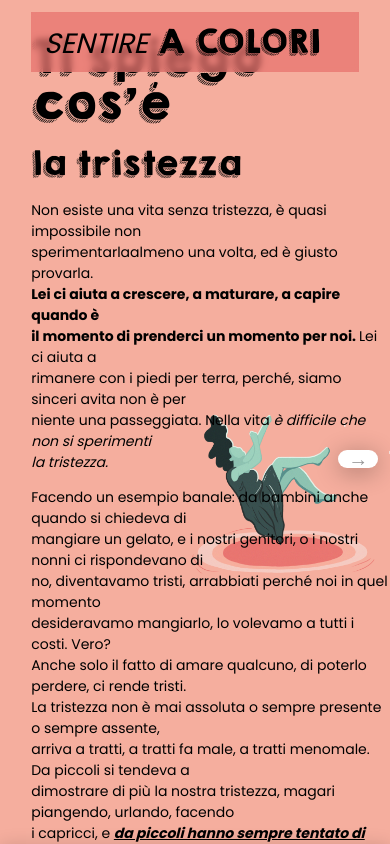
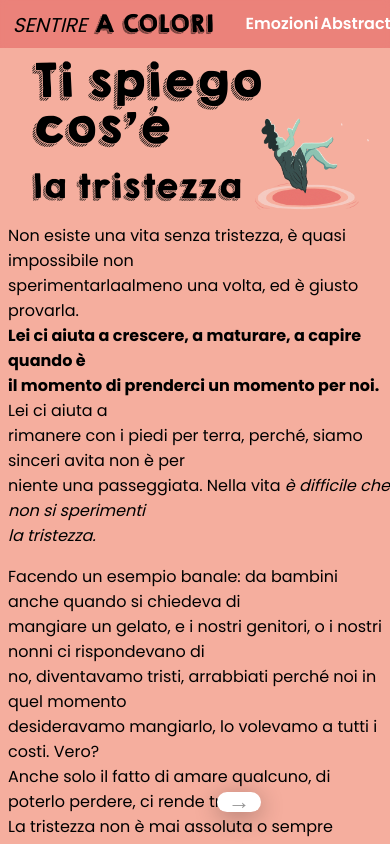
Before and after one commit to Korazza/sentireacolori, a Next.js app: page /emozioni in a window 390 px wide. Shown: the top 844 px of the page. Built offline with nearby package versions, Linux system fonts and the light colour scheme; no server answers.

Commit message:
chore: make pages responsive

```diff
--- a/src/components/Footer.tsx
+++ b/src/components/Footer.tsx
@@ -16,7 +16,9 @@ export default function Footer() {
 				/>
 				<div className={styles.contatti}>
 					<span className={styles.heading}>Contatti</span>
-					<span>sentireacolori@gmail.com</span>
+					<Link href='mailto:sentireacolori@gmail.com' target='_blank'>
+						sentireacolori@gmail.com
+					</Link>
 					<span className={styles.number}>+39 3471234567</span>
 					<Link className={styles.social} href=''>
 						<Image
@@ -43,7 +45,11 @@ export default function Footer() {
 				</div>
 				<div className={styles.emotincolor}>
 					<span className={styles.heading}>Emotincolor</span>
-					<Link className={styles.social} href='#shop'>
+					<Link
+						className={styles.social}
+						href='https://issuu.com/francescabarchiesi/docs/francesca_barchiesi_18417_sentire_a_colori_libro_c'
+						target='_blank'
+					>
 						Fanzine
 					</Link>
 				</div>
--- a/src/styles/Emozioni.module.css
+++ b/src/styles/Emozioni.module.css
@@ -30,6 +30,7 @@
   transform: translateY(-50%);
   box-shadow: 0 0.2em 24px #00000050;
   transition: background-color 100ms cubic-bezier(1, 0.55, 0.25, 0.05);
+  z-index: 100;
 }
 
 .emotionPrevious {
@@ -70,7 +71,6 @@
   font-size: 30px;
 }
 
-
 .content {
   margin-left: 8%;
   font-size: 14px;
@@ -85,3 +85,42 @@
     height: 50%;
   }
 }
+
+@media screen and (width < 768px) {
+  .section {
+    height: fit-content;
+  }
+
+  .section h1 {
+    margin-top: 15%;
+  }
+
+  .content {
+    margin-left: 0.5em;
+    margin-bottom: 2em;
+    font-size: 16px;
+  }
+
+  .emotionPrevious, .emotionNext {
+    position: fixed;
+    top: 95%;
+    width: 2em;
+    margin-left: auto;
+    font-size: 22px;
+  }
+
+  .emotionPrevious {
+    left: 33%;
+  }
+
+  .emotionNext {
+    right: 33%;
+  }
+
+  .imgContainer {
+    width: 40% !important;
+		height: 40% !important;
+    top: -8%;
+    left: 60% !important;
+  }
+}
--- a/src/styles/Footer.module.css
+++ b/src/styles/Footer.module.css
@@ -3,6 +3,7 @@
   font-size: 14px;
   height: fit-content;
   box-shadow: 0 0 16px #00000020;
+  z-index: 50;
 }
 
 .info {
@@ -48,3 +49,21 @@
   background-color: #e7736e;
   color: #ffffff;
 }
+
+@media screen and (width < 768px) {
+  .info {
+    padding: 0 3em;
+    padding-bottom: 3em;
+  }
+
+  .copertinaFanzine {
+    right: 1.5em;
+    position: absolute;
+  }
+}
+
+@media screen and (width < 520px) {
+  .copertinaFanzine {
+    display: none;
+  }
+}
--- a/src/styles/Logo.module.css
+++ b/src/styles/Logo.module.css
@@ -13,3 +13,13 @@
   font-size: 30px;
   font-family: 'KG Happy';
 }
+
+@media screen and (width < 1024px) {
+  .logoText1 {
+    font-size: 20px;
+  }
+
+  .logoText2 {
+    font-size: 22px;
+  }
+}
--- a/src/styles/Navbar.module.css
+++ b/src/styles/Navbar.module.css
@@ -25,7 +25,7 @@
   width: 50%;
   height: 100%;
   display: flex;
-  justify-content: space-evenly;
+  justify-content: space-between;
 }
 
 
@@ -69,3 +69,34 @@
   margin-right: 0.4em;
   border-radius: 50%;
 }
+
+@media screen and (width < 1280px) {
+  .navigation {
+    margin-left: 8em;
+    width: 60%;
+    justify-content: space-between;
+  }
+
+  .navigation li {
+    font-size: 16px;
+  }
+}
+
+@media screen and (width < 1024px) {
+  .navbar {
+    margin: 0;
+    width: 100%;
+  }
+
+  .navigation {
+    margin-left: 4em;
+    width: 80%;
+  }
+}
+
+@media screen and (width < 768px) {
+  .navigation {
+    margin-left: 2em;
+    width: 90%;
+  }
+}
--- a/src/styles/Shop.module.css
+++ b/src/styles/Shop.module.css
@@ -103,3 +103,15 @@
     flex-direction: column;
   }
 }
+
+@media screen and (width < 768px) {
+  .section {
+    height: fit-content;
+  }
+
+  .shop {
+    margin: 12% 0;
+    flex-direction: column;
+    gap: 2em;
+  }
+}
```
Also changed, not shown: src/styles/Home.module.css (+21 -0 lines).
